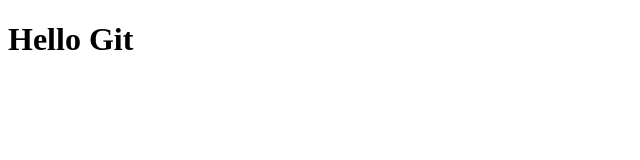
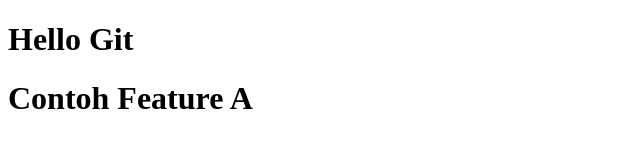
Before and after one commit to fans-lab/belajar-git-remote, a plain HTML site: page index.html in a window 1280 px wide. Shown: the whole page, without its empty margins (0-640 px from the left). Drawn offline with Linux system fonts and the light colour scheme.

Commit message:
Modified Index HTML from Feature A

```diff
--- a/index.html
+++ b/index.html
@@ -9,6 +9,7 @@
 <body>
 
     <h1>Hello Git</h1>
+    <h1>Contoh Feature A</h1>
 
 </body>
 </html>
```
